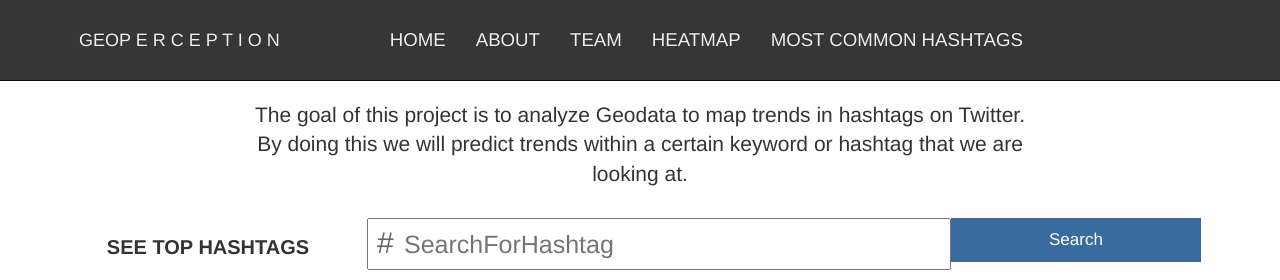
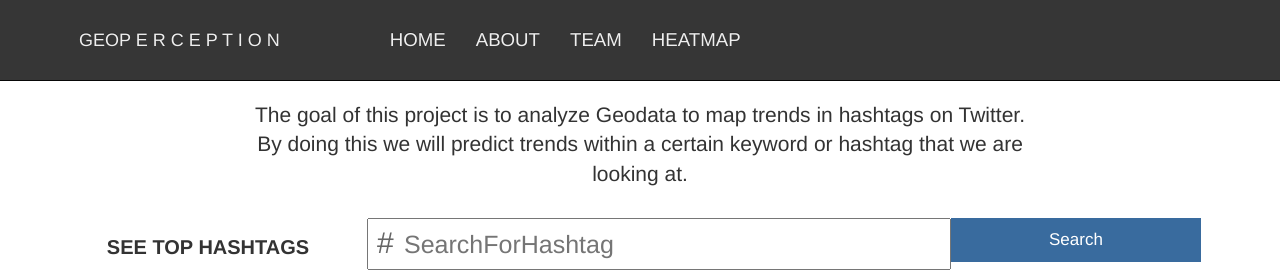
Before and after one commit to thejinxters/GeoPerception, a Django app: template templates/home.html in a window 1280 px wide. Shown: the top 280 px of the page. Run offline with Django 3.2, Linux system fonts and the light colour scheme; the template is opened without the code that fills it: most values are stand-ins (such as "Sample title", 1, 10 or a date in 2020); some libraries are stand-ins or nearby versions; some web fonts are replaced.

Commit message:
remove top hashtag from menu

```diff
--- a/templates/base.html
+++ b/templates/base.html
@@ -57,7 +57,6 @@
             <li class="{% if request.path == '/about/'%}active{% endif%}"><a href="{% url 'about' %}">About</a></li>
             <li class="{% if request.path == '/team/'%}active{% endif%}"><a href="{% url 'team' %}">Team</a></li>
             <li class="{% if request.path == '/heatmap/'%}active{% endif%}"><a href="{% url 'heatmap' %}">Heatmap</a></li>
-            <li class="{% if request.path == '/hashtags/'%}active{% endif%}"><a href="{% url 'hashtags' %}">Most Common Hashtags</a></li>
           </ul>
         </div><!--/.nav-collapse -->
       </div>
```
